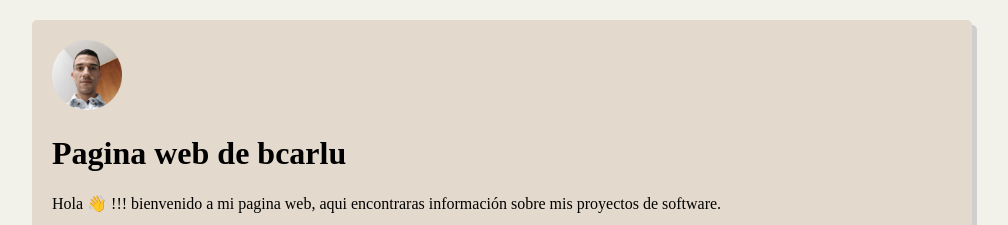
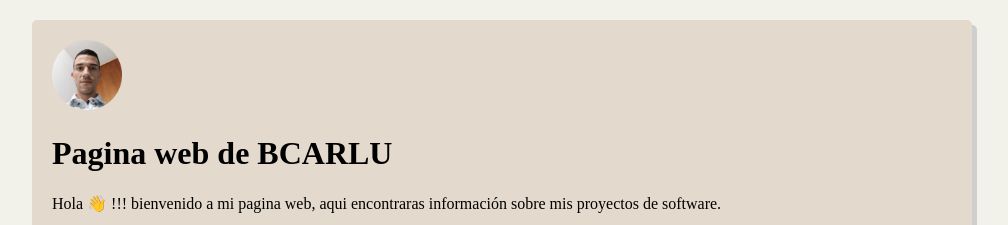
Before and after one commit to bcarlu/miweb, a website: page vistas/index.html in a window 1280 px wide. Shown: the top 225 px of the page, without its empty margins (138-1146 px from the left). Drawn offline with Linux system fonts and the light colour scheme.

Commit message:
se actualiza titulo

```diff
--- a/vistas/index.html
+++ b/vistas/index.html
@@ -12,7 +12,7 @@
 <body>
     <div class="contenido">
         <img class="img-brian" src="../publico/yop-brian-mini.png" alt="Imagen de Brian">
-        <h1>Pagina web de bcarlu</h1>
+        <h1>Pagina web de BCARLU</h1>
         <p>Hola 👋 !!! bienvenido a mi pagina web, aqui encontraras información sobre mis proyectos de software.</p>
         <h2>Proyectos</h2>
         <ul>
```
